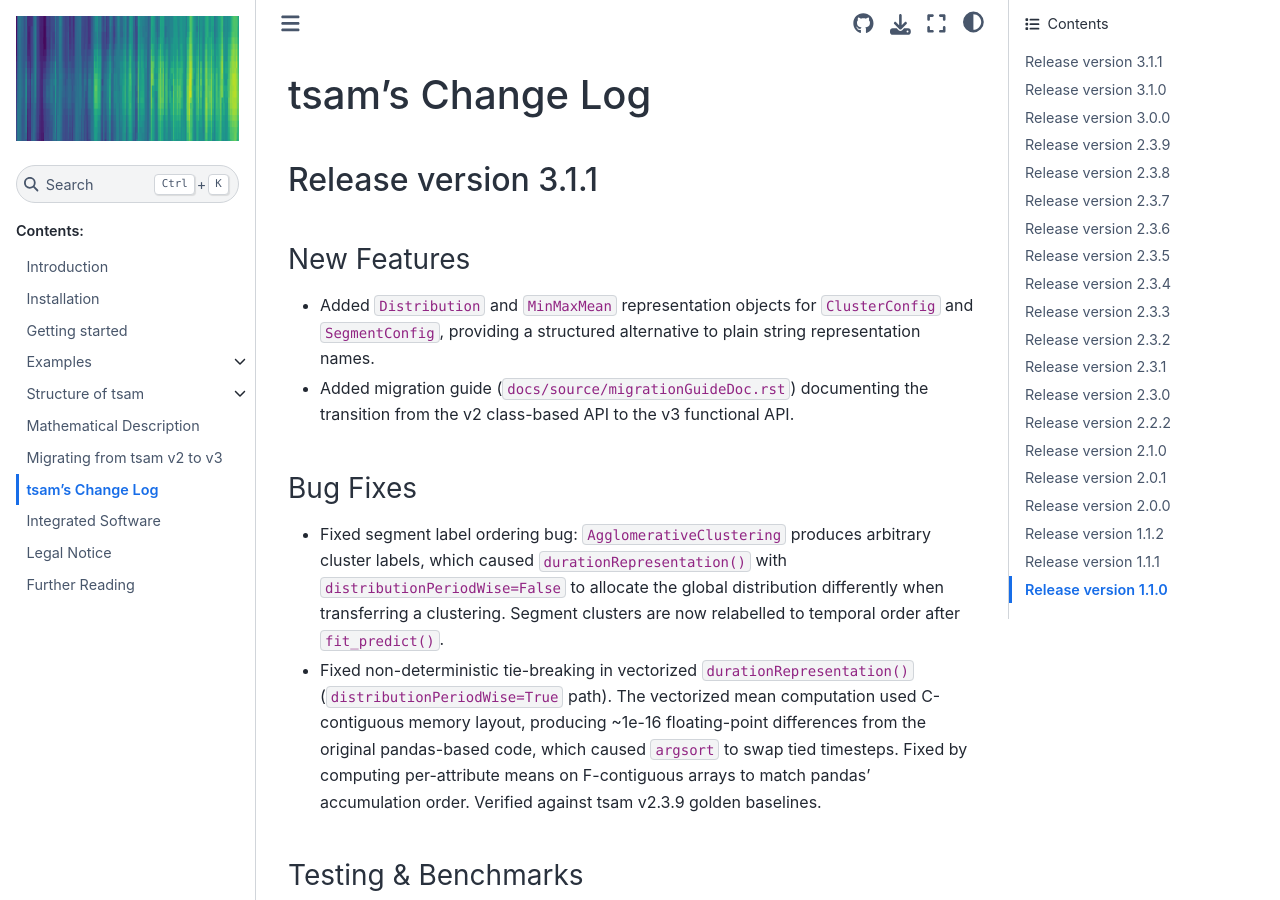
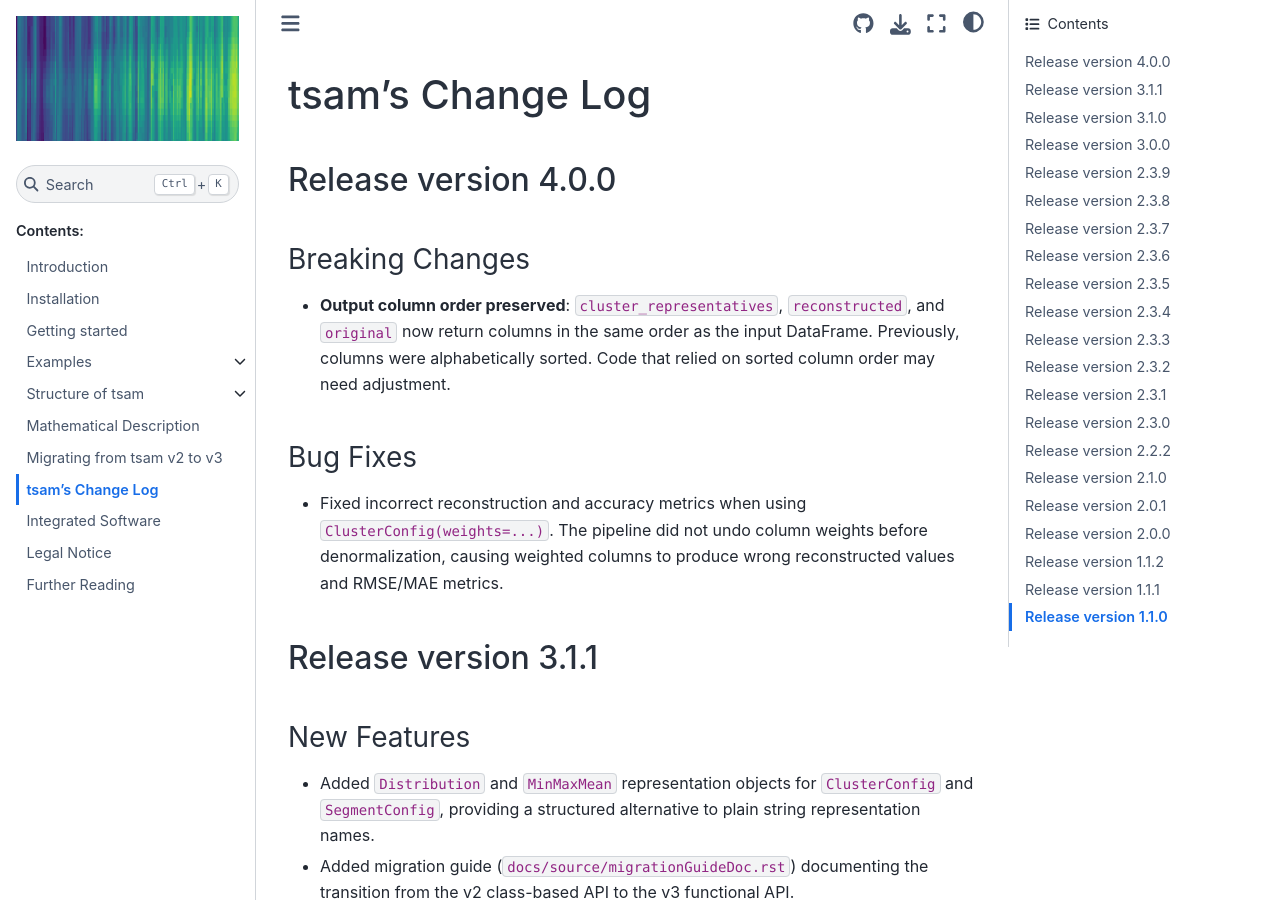
Before and after one commit to FZJ-IEK3-VSA/tsam, a Sphinx documentation site: the page built from docs/source/newsDoc.rst, in a window 1280 px wide and 900 px high. Built offline with Sphinx 7.4.7 and the Sphinx Book theme 1.1.4, drawn with Linux system fonts in a browser that asks for light colours; formulas are drawn with MathJax 3; pages that are not in the unit, such as notebooks, are missing from menus.

Commit message:
Add Release notes

```diff
--- a/docs/source/newsDoc.rst
+++ b/docs/source/newsDoc.rst
@@ -1,6 +1,24 @@
 ##################
 tsam's Change Log
 ##################
+
+*********************
+Release version 4.0.0
+*********************
+
+Breaking Changes
+================
+
+* **Output column order preserved**: ``cluster_representatives``, ``reconstructed``, and ``original``
+  now return columns in the same order as the input DataFrame. Previously, columns were
+  alphabetically sorted. Code that relied on sorted column order may need adjustment.
+
+Bug Fixes
+=========
+
+* Fixed incorrect reconstruction and accuracy metrics when using ``ClusterConfig(weights=...)``.
+  The pipeline did not undo column weights before denormalization, causing weighted columns
+  to produce wrong reconstructed values and RMSE/MAE metrics.
 
 *********************
 Release version 3.1.1
```
